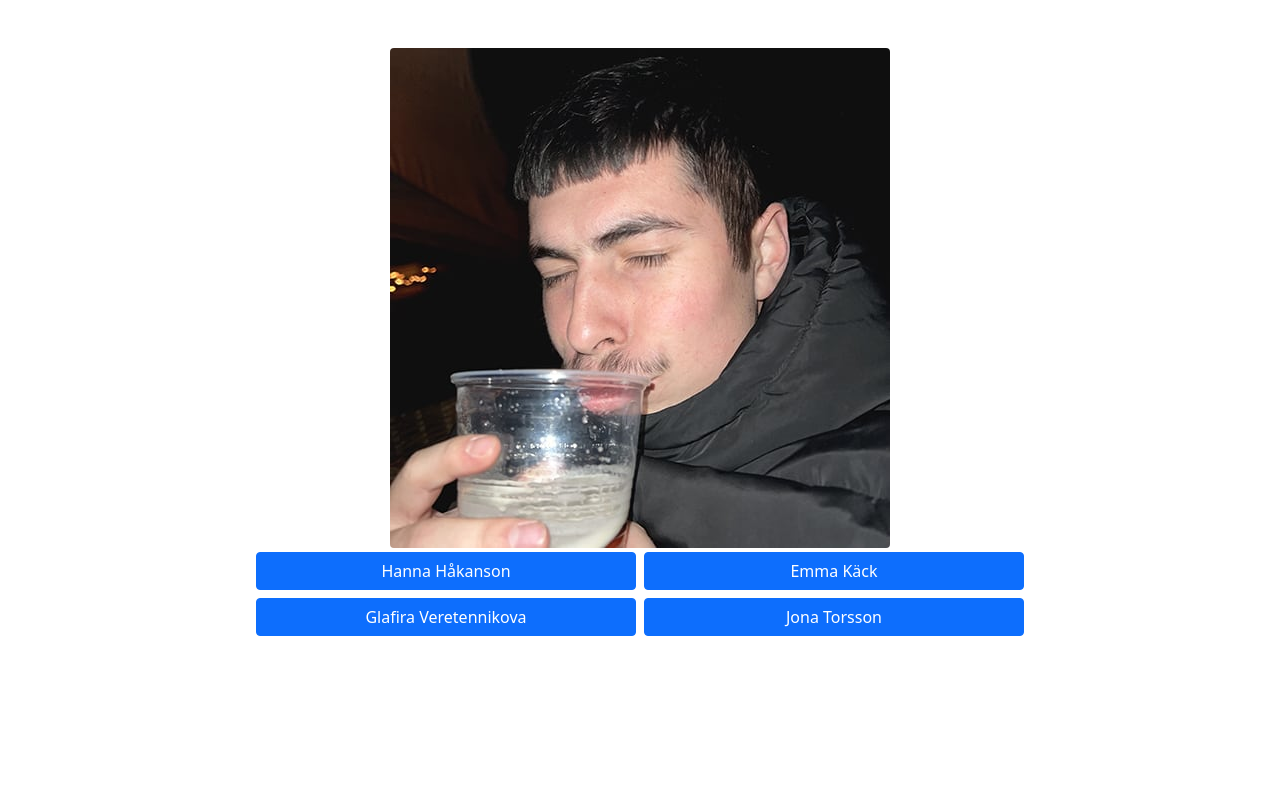
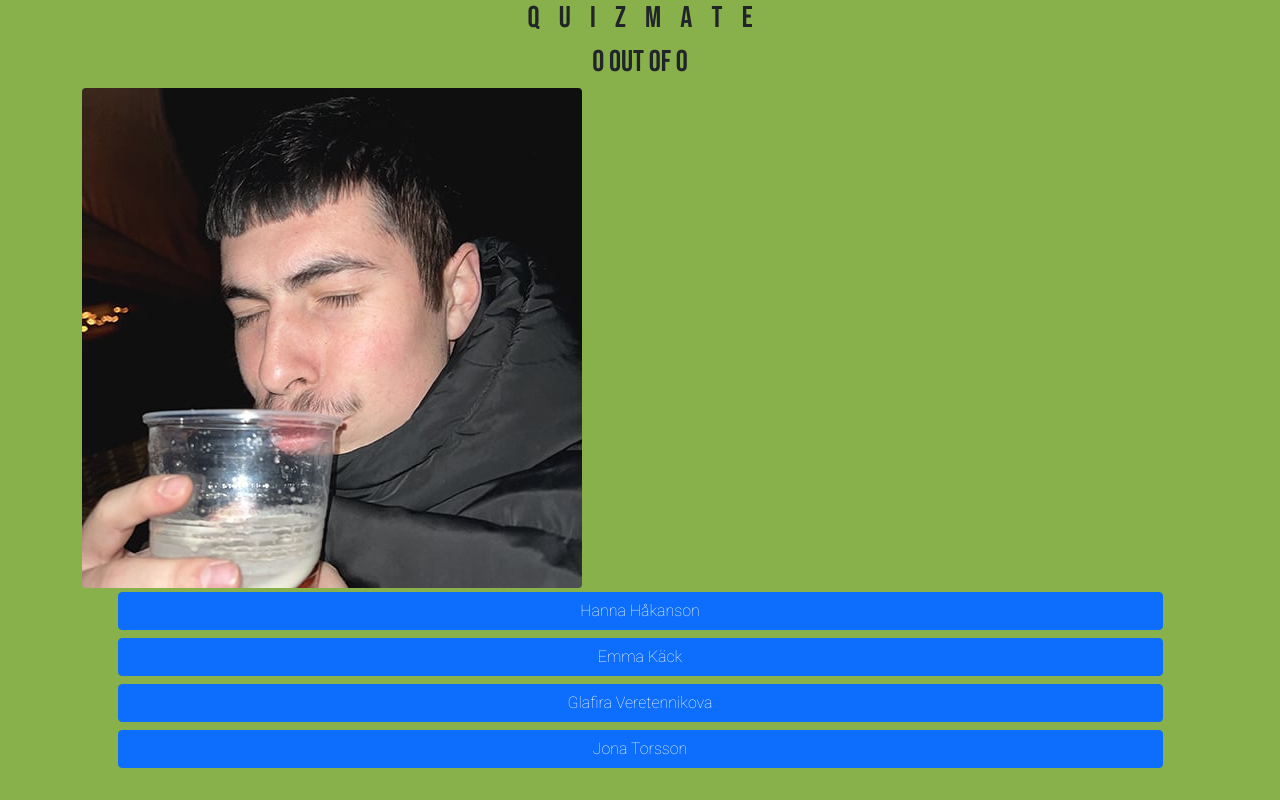
Before and after one commit to kungkotz/student-quiz, a plain HTML site: page index.html in a window 1280 px wide. Both pictures are taken after a click on the button "START". Drawn offline with nearby package versions, Linux system fonts and the light colour scheme.

Commit message:
Fixed ending the game, added scoreboard

```diff
--- a/index.html
+++ b/index.html
@@ -5,6 +5,13 @@
     <meta http-equiv="X-UA-Compatible" content="IE=edge" />
     <meta name="viewport" content="width=device-width, initial-scale=1.0" />
     <title>Quiz-app</title>
+    <!-- FONTS -->
+    <link rel="preconnect" href="https://fonts.googleapis.com" />
+    <link rel="preconnect" href="https://fonts.gstatic.com" crossorigin />
+    <link
+      href="https://fonts.googleapis.com/css2?family=Bebas+Neue&family=Roboto:wght@100&display=swap"
+      rel="stylesheet"
+    />
     <!-- Bootstrap 5.1 -->
     <link
       href="https://cdn.jsdelivr.net/npm/bootstrap@5.0.2/dist/css/bootstrap.min.css"
@@ -15,25 +22,30 @@
     <link rel="stylesheet" href="style.css" />
   </head>
   <body>
-    <div class="container h-100 mt-5 ">
-        <div class="row h-100 ">
-            <div id="box" class="hide">
-                <div class="justify-content-center">
-                    <img id="question" src="assets\images\students\alexander-kocman.jpg" alt="" class="img-fluid rounded mx-auto d-block ">
-                </div>
-                <div id="answers" class="row justify-content-center ">
-
-                </div>
-            </div>
+    <div class="container h-100">
+      <h1 class="text-center">
+        Q &nbsp&nbsp U &nbsp&nbsp I &nbsp&nbsp Z &nbsp&nbsp M &nbsp&nbsp A
+        &nbsp&nbsp T &nbsp&nbsp E
+      </h1>
+      <h2 id="game-info"></h2>
+      <h1 id="scoreboard" class="text-center"></h1>
+      <div class="h-100">
+        <div id="box" class="hide">
+          <div class="justify-content-center">
+            <img
+              id="question"
+              src=""
+              alt=""
+              class="img-fluid mx-auto rounded"
+            />
+            <div id="answers" class="row justify-content-center"></div>
+          </div>
         </div>
-    </div>
-
-      <div class="tools d-flex justify-content-center align-items-center">
-        <button id="start-btn" class="btn btn-primary mt-5">START</button>
-        <button id="next-btn" class="btn btn-primary hide"></button>
+        <div class="tools d-flex justify-content-center">
+          <button id="start-btn" class="btn btn-primary mt-5">START</button>
+        </div>
       </div>
     </div>
-
     <script src="script.js"></script>
   </body>
 </html>
--- a/script.js
+++ b/script.js
@@ -2,7 +2,12 @@ const startButtonEL = document.querySelector("#start-btn");
 const questionContainerEl = document.querySelector("#box");
 const questionContainer = document.querySelector("#answers");
 const nextButtonEl = document.querySelector("#next-btn");
+const scoreBoardEl = document.querySelector("#scoreboard");
+const gameInfo = document.querySelector("#game-info");
+const frontPage = document.querySelector("#front-page");
 startButtonEL.addEventListener("click", startGame);
+
+gameInfo.innerText = "How well do you know you're classmates?";
 
 const students = [
   {
@@ -182,34 +187,23 @@ function shuffleArray(array) {
 let score = 0;
 let question = 1;
 let student;
+let shuffledArray;
+let questionId;
 
-if (questions.length == 0) {
-  for (let i = 0; i < students.length; i++) {
-    questions.push(i); // [0, 1, 2, ..., 38]
-  }
-  score = 0;
-  question = 1;
-  student = undefined;
-
-  startButtonEL.classList.remove("hide");
-  questionContainerEl.classList.add("hide");
-  shuffledArray = [...students];
-  shuffleArray(shuffledArray);
-  shuffleArray(questions); // Shuffling questions array, (was [0, 1, 2, ... 39]).
-  setNextQuestion();
-}
 function startGame() {
   startButtonEL.classList.add("hide");
 
   questionContainerEl.classList.remove("hide");
+  gameInfo.classList.add("hide");
+  scoreBoardEl.innerText = `0 out of 0`;
 }
 
 // for loop that will generate 4 button elements, each with its own unique id(1-4).
 for (let qid = 1; qid < 5; qid++) {
-  questionContainer.innerHTML += `<button id="btn-${qid}" class="btn btn-primary m-1 col-4 btn-answers  justify-content-center"></button>`;
+  questionContainer.innerHTML += `<button id="btn-${qid}" class="btn btn-primary m-1 col-11 btn-answers "></button>`;
 }
 
-let shuffledArray = [...students]; // copying students array into shuffledArray.
+shuffledArray = [...students]; // copying students array into shuffledArray.
 console.log("shuffledArray before shuffle: ", shuffledArray);
 
 shuffleArray(shuffledArray); // Shuffling shuffledarray.
@@ -219,8 +213,7 @@ shuffleArray(questions); // Shuffling questions array, (was [0, 1, 2, ... 39]).
 console.log(questions);
 
 function setNextQuestion() {
-  console.log(`Question ${question} out of 39`);
-  let questionId = questions.pop(); // removing the first element from questions array and declaring it into variable questionId.
+  questionId = questions.pop(); // removing the first element from questions array and declaring it into variable questionId.
   console.log("questionId is: ", questionId);
 
   student = students[questionId]; // Giving student variable the object from students array @ index "questionId".
@@ -256,14 +249,38 @@ function setNextQuestion() {
     answerEl.innerHTML = answers[i].name;
   }
 }
+questionContainer.addEventListener("click", (e) => {
+  if (e.target.tagName === "BUTTON") {
+    scoreBoardEl.innerText = `${score} out of ${question}`;
+  }
+});
 
 setNextQuestion();
+
 questionContainer.addEventListener("click", (e) => {
   if (e.target.tagName === "BUTTON" && e.target.innerText == student.name) {
     score++;
   }
+
   question++;
 
   console.log("score = ", score);
+
+  if (questions.length == 0) {
+    for (let i = 0; i < students.length; i++) {
+      questions.push(i); // [0, 1, 2, ..., 38]
+    }
+    scoreBoardEl.classList.add("hide");
+    startButtonEL.innerText = `You scored ${score} out of ${questions.length} points. Press to try again.`;
+    score = 0;
+    question = 1;
+    student = undefined;
+
+    startButtonEL.classList.remove("hide");
+    questionContainerEl.classList.add("hide");
+    shuffledArray = [...students];
+    shuffleArray(shuffledArray);
+    shuffleArray(questions); // Shuffling questions array, (was [0, 1, 2, ... 39]).
+  }
   setNextQuestion();
 });
--- a/style.css
+++ b/style.css
@@ -1,3 +1,19 @@
+body {
+  background-color: #88b04b;
+
+  font-family: "Roboto", sans-serif;
+}
 .hide {
   display: none;
 }
+h1 {
+  font-family: "Bebas Neue", cursive;
+  font-size: 30px;
+}
+h2 {
+  font-family: "Bebas Neue", cursive;
+  text-align: center;
+}
+#scoreboard {
+  font-family: "Bebas Neue", cursive;
+}
```
